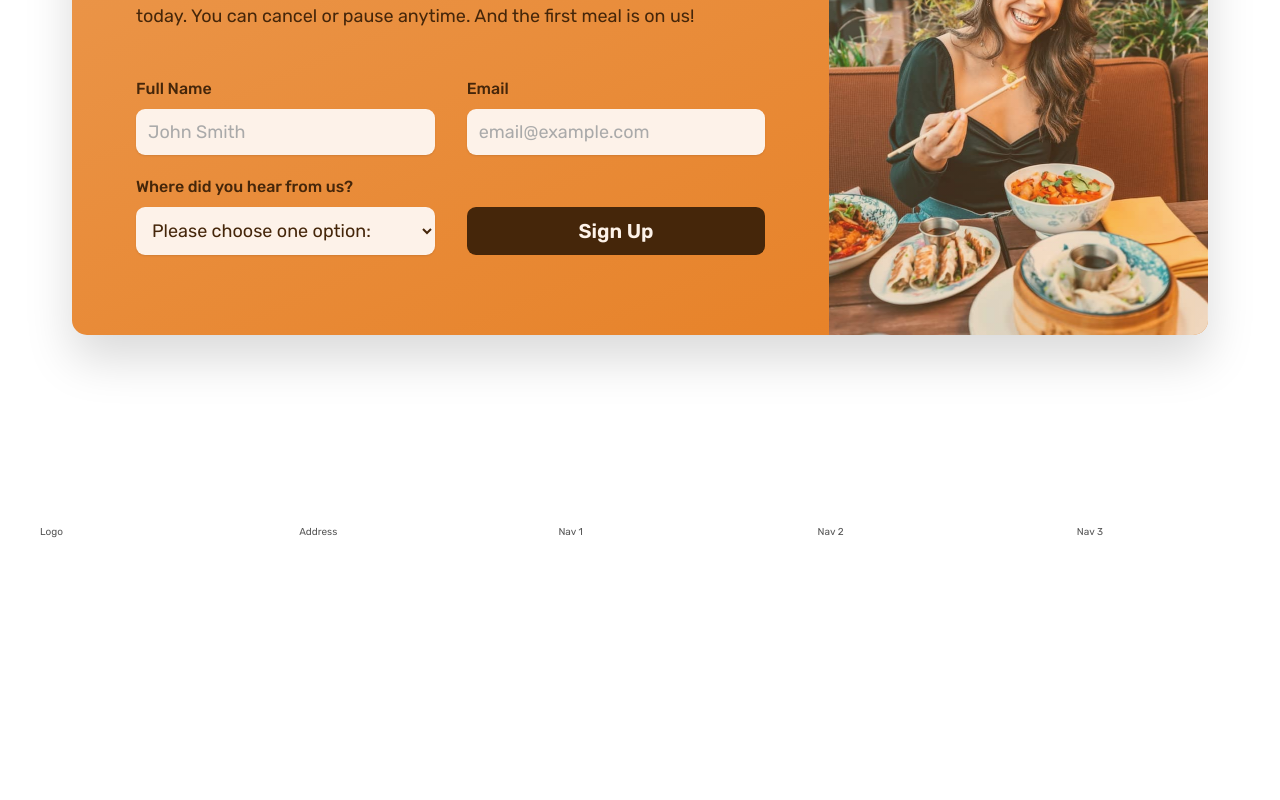
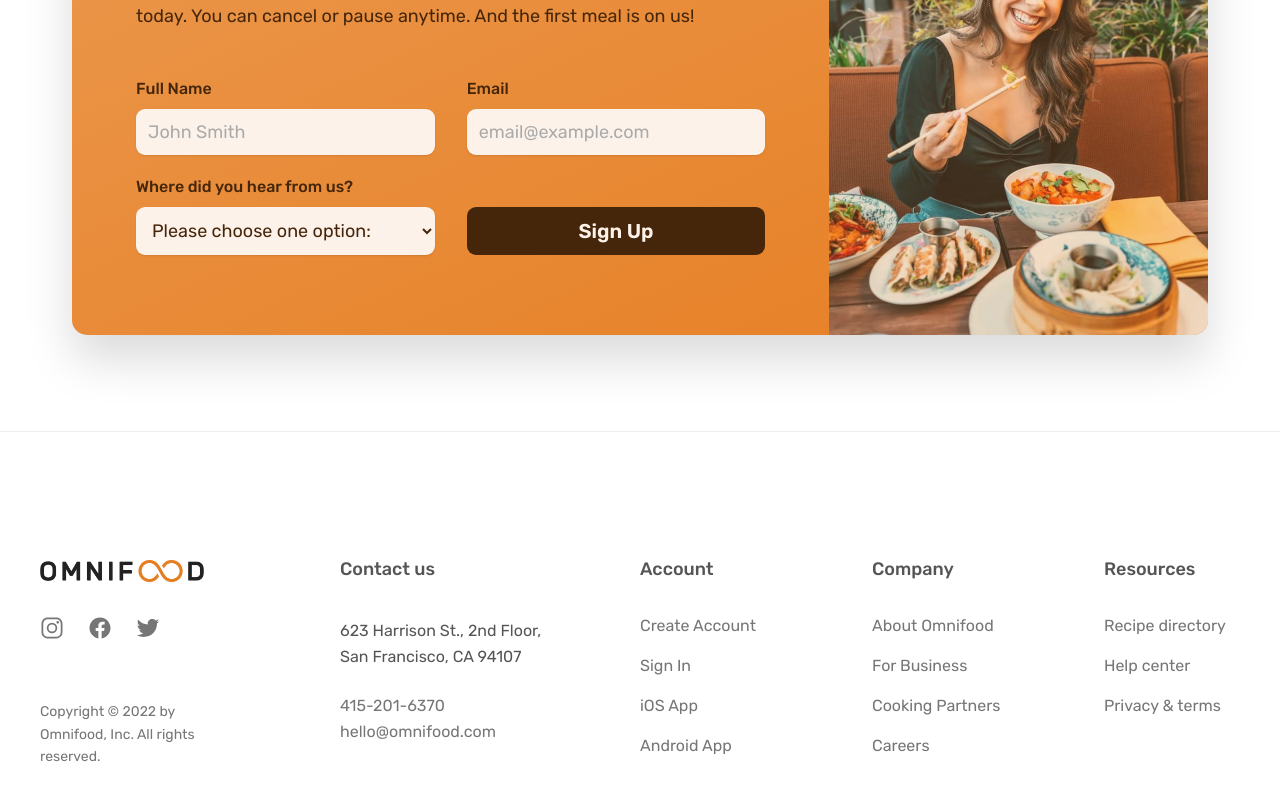
Before and after one commit to Euuphi/omnifood, a React (Create React App) app: page / in a window 1280 px wide. Shown: the part 6139-6939 px from the top of the page. Before the commit the page ends 6772 px from the top, so only its background shows below. Built offline with nearby package versions, Linux system fonts and the light colour scheme.

Commit message:
Add content and style Footer section

```diff
--- a/src/components/Footer/Footer.js
+++ b/src/components/Footer/Footer.js
@@ -3,20 +3,140 @@ import React from "react";
 // Stylesheets
 import styles from "./Footer.module.css";
 
+// Icons
+import {
+    IoLogoFacebook,
+    IoLogoInstagram,
+    IoLogoTwitter,
+} from "react-icons/io5";
+
 // Components
 import Container from "../Layout/Container";
 import Grid from "../Layout/Grid";
+import Logo from "../UI/Logo";
 
 const Footer = () => {
+    const copyrightDate = new Date().getFullYear();
+
     return (
         <footer className={styles.footer}>
-            <Container padding="9.6rem 0">
-                <Grid col={5}>
-                    <div className={styles.logo}>Logo</div>
-                    <div className={styles.address}>Address</div>
-                    <nav className={styles.nav}>Nav 1</nav>
-                    <nav className={styles.nav}>Nav 2</nav>
-                    <nav className={styles.nav}>Nav 3</nav>
+            <Container padding="12.8rem 0">
+                <Grid col="1.5fr 1.5fr 1fr 1fr 1fr">
+                    <div className={styles.logoCol}>
+                        <Logo className={styles.footerLogo} />
+                        <ul className={styles.socialLinks}>
+                            <li>
+                                <a className={styles.footerLink} href="#">
+                                    <IoLogoInstagram size="2.4rem" />
+                                </a>
+                            </li>
+                            <li>
+                                <a className={styles.footerLink} href="#">
+                                    <IoLogoFacebook size="2.4rem" />
+                                </a>
+                            </li>
+                            <li>
+                                <a className={styles.footerLink} href="#">
+                                    <IoLogoTwitter size="2.4rem" />
+                                </a>
+                            </li>
+                        </ul>
+                        <p className={styles.copyright}>
+                            Copyright &copy; {copyrightDate} by Omnifood, Inc.
+                            All rights reserved.
+                        </p>
+                    </div>
+                    <div className={styles.address}>
+                        <p className={styles.footerHeading}>Contact us</p>
+                        <address className={styles.contacts}>
+                            <p className={styles.address}>
+                                623 Harrison St., 2nd Floor, San Francisco, CA
+                                94107
+                            </p>
+                            <p>
+                                <a
+                                    className={styles.footerLink}
+                                    href="tel:415-201-6370 ">
+                                    415-201-6370
+                                </a>
+                                <a
+                                    className={styles.footerLink}
+                                    href="mailto:hello@omnifood.com">
+                                    hello@omnifood.com
+                                </a>
+                            </p>
+                        </address>
+                    </div>
+                    <nav className={styles.nav}>
+                        <p className={styles.footerHeading}>Account</p>
+                        <ul className={styles.footerNav}>
+                            <li>
+                                <a className={styles.footerLink} href="#">
+                                    Create Account
+                                </a>
+                            </li>
+                            <li>
+                                <a className={styles.footerLink} href="#">
+                                    Sign In
+                                </a>
+                            </li>
+                            <li>
+                                <a className={styles.footerLink} href="#">
+                                    iOS App
+                                </a>
+                            </li>
+                            <li>
+                                <a className={styles.footerLink} href="#">
+                                    Android App
+                                </a>
+                            </li>
+                        </ul>
+                    </nav>
+                    <nav className={styles.nav}>
+                        <p className={styles.footerHeading}>Company</p>
+                        <ul className={styles.footerNav}>
+                            <li>
+                                <a className={styles.footerLink} href="#">
+                                    About Omnifood
+                                </a>
+                            </li>
+                            <li>
+                                <a className={styles.footerLink} href="#">
+                                    For Business
+                                </a>
+                            </li>
+                            <li>
+                                <a className={styles.footerLink} href="#">
+                                    Cooking Partners
+                                </a>
+                            </li>
+                            <li>
+                                <a className={styles.footerLink} href="#">
+                                    Careers
+                                </a>
+                            </li>
+                        </ul>
+                    </nav>
+                    <nav className={styles.nav}>
+                        <p className={styles.footerHeading}>Resources</p>
+                        <ul className={styles.footerNav}>
+                            <li>
+                                <a className={styles.footerLink} href="#">
+                                    Recipe directory
+                                </a>
+                            </li>
+                            <li>
+                                <a className={styles.footerLink} href="#">
+                                    Help center
+                                </a>
+                            </li>
+                            <li>
+                                <a className={styles.footerLink} href="#">
+                                    Privacy & terms
+                                </a>
+                            </li>
+                        </ul>
+                    </nav>
                 </Grid>
             </Container>
         </footer>
--- a/src/components/Footer/Footer.module.css
+++ b/src/components/Footer/Footer.module.css
@@ -0,0 +1,62 @@
+.footer {
+    border-top: 1px solid #eee;
+}
+
+.logoCol {
+    display: flex;
+    flex-direction: column;
+}
+
+.footerLogo {
+    display: block;
+    margin-bottom: 3.2rem;
+}
+
+.socialLinks {
+    display: flex;
+    gap: 2.4rem;
+    list-style: none;
+}
+
+.copyright {
+    color: #767676;
+    font-size: 1.4rem;
+    align-self: flex-end;
+    line-height: 1.6;
+    margin-top: auto;
+}
+
+.footerHeading {
+    font-size: 1.8rem;
+    font-weight: 500;
+    margin-bottom: 4rem;
+}
+
+.contacts {
+    font-size: 1.6rem;
+    font-style: normal;
+    line-height: 1.6;
+}
+
+.address {
+    margin-bottom: 2.4rem;
+}
+
+.footerNav {
+    display: flex;
+    flex-direction: column;
+    gap: 2.4rem;
+    list-style: none;
+}
+
+.footerLink:link,
+.footerLink:visited {
+    color: #767676;
+    font-size: 1.6rem;
+    transition: all 300ms;
+}
+
+.footerLink:hover,
+.footerLink:active {
+    color: #555;
+}
```
